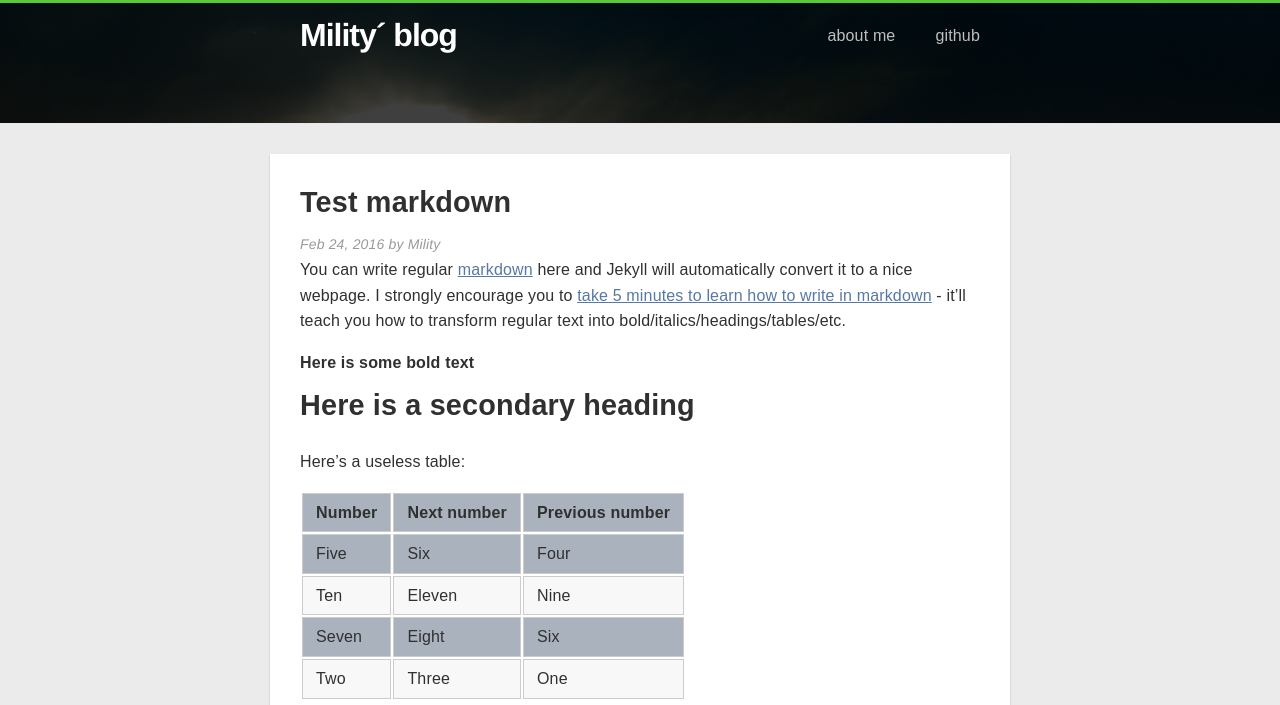
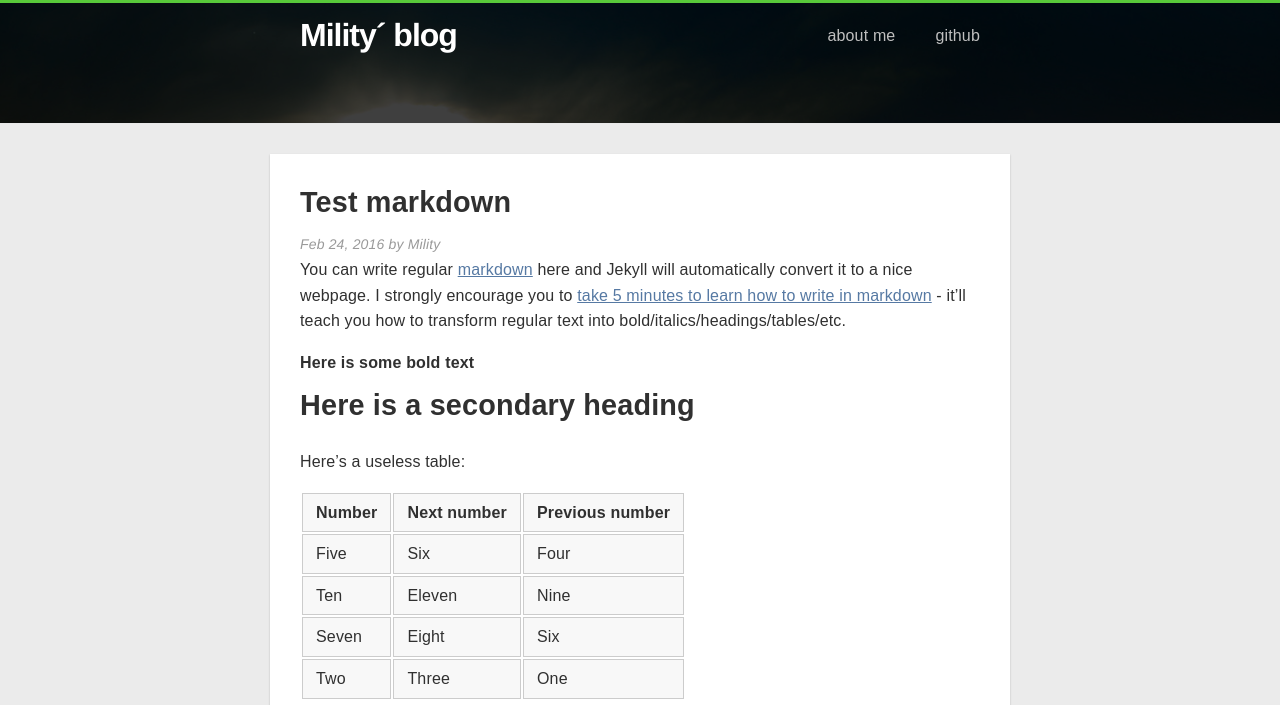
Before and after one commit to Mility/Mility.github.io, a Jekyll site: the page built from _posts/2016-02-24-just-a-test.md, in a window 1280 px wide. Shown: the top 705 px of the page. Built offline with Jekyll 4.4.1, drawn with Linux system fonts in a browser that asks for light colours; nearby versions of some CDN libraries.

Commit message:
Update _normalize.scss

```diff
--- a/_sass/_normalize.scss
+++ b/_sass/_normalize.scss
@@ -437,7 +437,7 @@ table tr {
   padding: 0;
 }
 /*2n表示每行的颜色都不一样，改为n*/
-table tr:nth-child(2n) {
+table tr:nth-child(n) {
   background-color: #f8f8f8;
 }
 table tr th {
```
